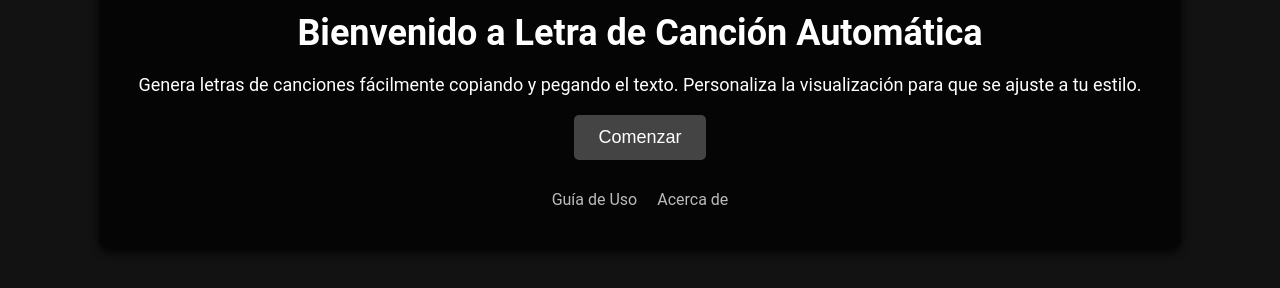
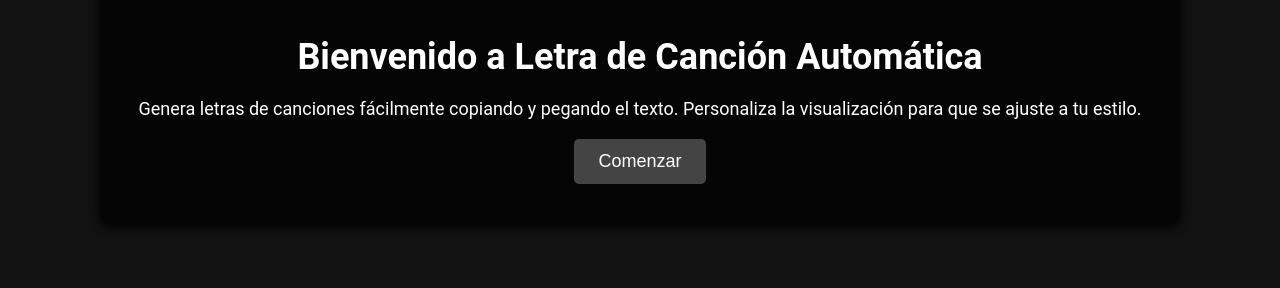
Before and after one commit to Blood366/blood366.github.io, a plain HTML site: page index22.html in a window 1280 px wide. Shown: the part 444-732 px from the top of the page. Drawn offline with Linux system fonts and the light colour scheme.

Commit message:
Update index22.html

```diff
--- a/index22.html
+++ b/index22.html
@@ -84,15 +84,12 @@
     <img class="logo" src="GMCN2905.PNG" alt="Logo">
     <h1>Bienvenido a Letra de Canción Automática</h1>
     <p>Genera letras de canciones fácilmente copiando y pegando el texto. Personaliza la visualización para que se ajuste a tu estilo.</p>
-    <a href="music.html">
+
+    <a href="mus2.html">
         <button class="button">Comenzar</button>
     </a>
 
-    <div class="options">
-        <a href="guide.html" class="option-link">Guía de Uso</a>
-        <a href="about.html" class="option-link">Acerca de</a>
-    </div>
-</div>
+
 
 </body>
 </html>
```
